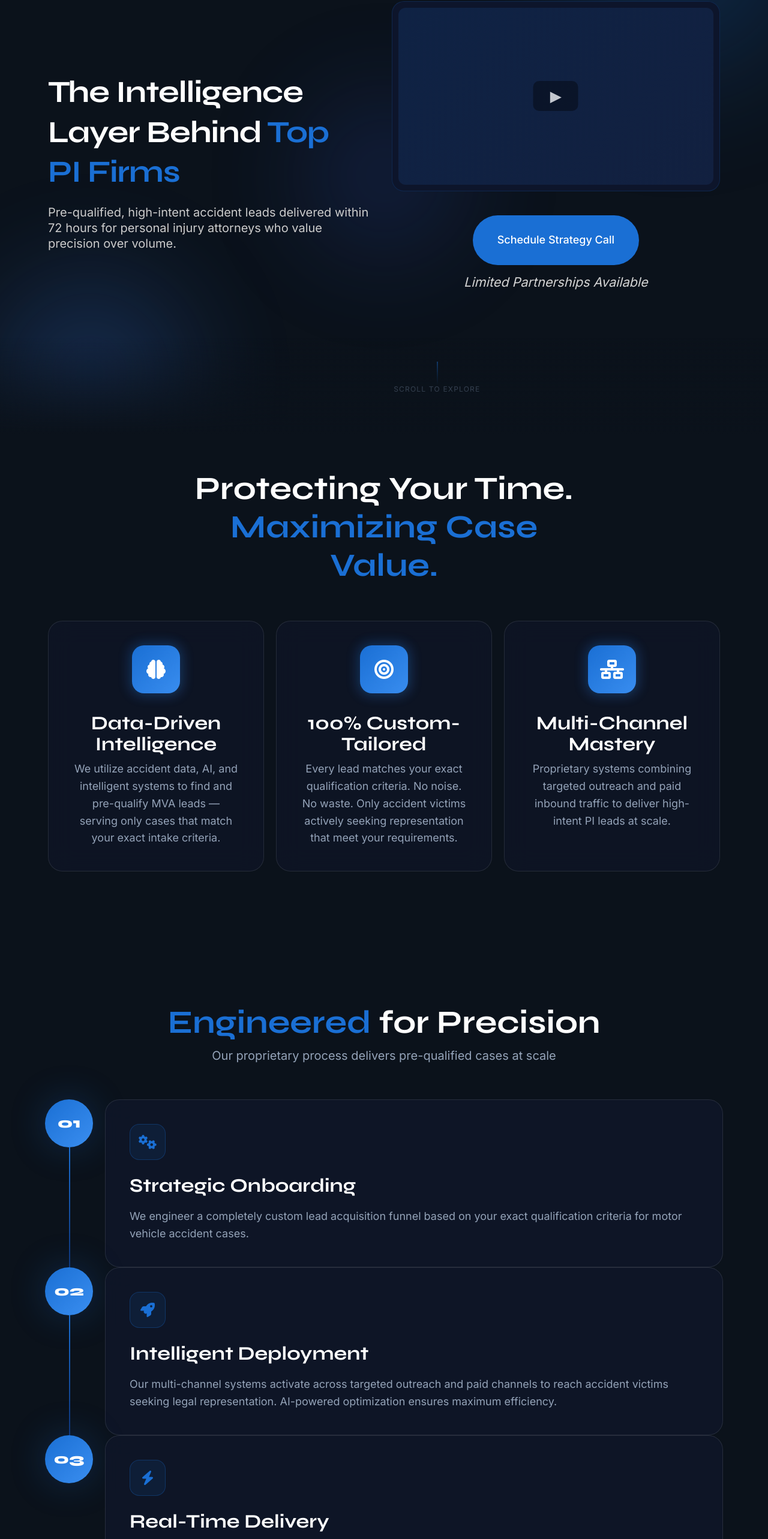
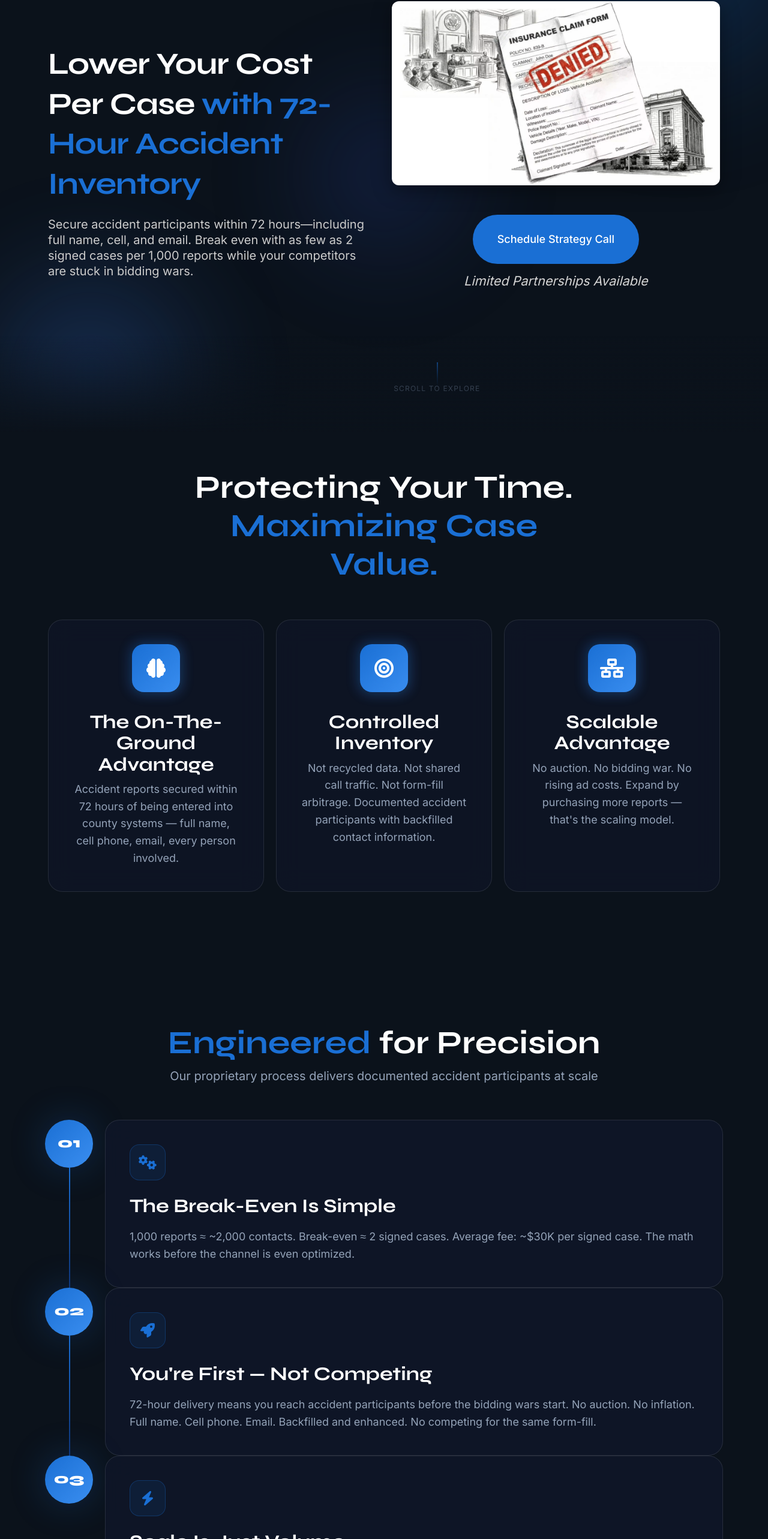
Before and after one commit to PredictionMarketing/cause72deploy, a plain HTML site: page index.html in a window 1280 px wide. Shown: the part 234-2800 px from the top of the page at 60% size. Drawn offline with nearby package versions, Linux system fonts and the light colour scheme.

Commit message:
rebrand: apply copy updates + swap video placeholder for c72mva.png hero image
Copy changes (from COPY_UPDATES_c72.md):
- Nav: 'Schedule Strategy Call' -> 'Check Zip Availability'
- Hero H1: 'The Intelligence Layer Behind Top PI Firms' -> 'Lower Your Cost Per Case / with 72-Hour Accident Inventory'
- Hero subtext: 72-hour break-even copy (2 signed cases / 1,000 reports)
- Hero image: video-frame placeholder -> assets/c72mva.png (DENIED insurance claim + courtroom)
- Card 1: 'Data-Driven Intelligence' -> 'The On-The-Ground Advantage'
- Card 2: '100% Custom-Tailored' -> 'Controlled Inventory'
- Card 3: 'Multi-Channel Mastery' -> 'Scalable Advantage'
- Process subtitle: 'pre-qualified cases' -> 'documented accident participants'
- Step 01: 'Strategic Onboarding' -> 'The Break-Even Is Simple' (math copy)
- Step 02: 'Intelligent Deployment' -> 'You're First - Not Competing'
- Step 03: 'Real-Time Delivery' -> 'Scale Is Just Volume'
- Partner Card 2: 'Quality Over Quantity' -> 'PE-Backed Platforms'
- Partner Card 3: 'Ready to Scale with Precision' -> 'Legal Funding Companies'

```diff
--- a/index.html
+++ b/index.html
@@ -1212,7 +1212,7 @@
                 </a>
             </div>
             <div class="header-cta-col desktop-only">
-                <a href="schedule-call" class="cta-btn-nav">Schedule Strategy Call</a>
+                <a href="schedule-call" class="cta-btn-nav">Check Zip Availability</a>
             </div>
         </div>
     </header>
@@ -1234,20 +1234,22 @@
                 <div class="hero-left animate-left">
                     <h1 class="hero-headline">
                         <strong>
-                            <span class="white">The Intelligence Layer Behind </span>
-                            <span class="accent">Top PI Firms</span>
+                            <span class="white">Lower Your Cost Per Case </span>
+                            <span class="accent">with 72-Hour Accident Inventory</span>
                         </strong>
                     </h1>
                     <p class="hero-subtext">
-                        Pre-qualified, high-intent accident leads delivered within 72 hours for personal injury
-                        attorneys who value precision over volume.
+                        Secure accident participants within 72 hours—including full name, cell, and email. Break even
+                        with as few as 2 signed cases per 1,000 reports while your competitors are stuck in bidding
+                        wars.
                     </p>
                 </div>
 
                 <!-- Right Column: Video + CTA -->
                 <div class="hero-right animate-right">
-                    <div class="video-frame">
-                        <div class="video-placeholder"></div>
+                    <div class="hero-image-frame">
+                        <img src="assets/c72mva.png" alt="Insurance claim denied — accident victims need representation"
+                            style="width:100%;border-radius:12px;box-shadow:0 8px 32px rgba(0,0,0,0.4);">
                     </div>
 
                     <div class="hero-cta-wrapper">
@@ -1284,27 +1286,27 @@
                     <div class="value-icon">
                         <i class="fas fa-brain"></i>
                     </div>
-                    <h3>Data-Driven Intelligence</h3>
-                    <p>We utilize accident data, AI, and intelligent systems to find and pre-qualify MVA leads — serving
-                        only cases that match your exact intake criteria.</p>
+                    <h3>The On-The-Ground Advantage</h3>
+                    <p>Accident reports secured within 72 hours of being entered into county systems — full name, cell
+                        phone, email, every person involved.</p>
                 </div>
 
                 <div class="glass-card animate-up">
                     <div class="value-icon">
                         <i class="fas fa-bullseye"></i>
                     </div>
-                    <h3>100% Custom-Tailored</h3>
-                    <p>Every lead matches your exact qualification criteria. No noise. No waste. Only accident victims
-                        actively seeking representation that meet your requirements.</p>
+                    <h3>Controlled Inventory</h3>
+                    <p>Not recycled data. Not shared call traffic. Not form-fill arbitrage. Documented accident
+                        participants with backfilled contact information.</p>
                 </div>
 
                 <div class="glass-card animate-up">
                     <div class="value-icon">
                         <i class="fas fa-network-wired"></i>
                     </div>
-                    <h3>Multi-Channel Mastery</h3>
-                    <p>Proprietary systems combining targeted outreach and paid inbound traffic to deliver high-intent
-                        PI leads at scale.</p>
+                    <h3>Scalable Advantage</h3>
+                    <p>No auction. No bidding war. No rising ad costs. Expand by purchasing more reports — that's the
+                        scaling model.</p>
                 </div>
             </div>
         </div>
@@ -1320,7 +1322,7 @@
                     <span class="accent">Engineered</span>
                     <span class="white"> for Precision</span>
                 </h2>
-                <p class="subtitle">Our proprietary process delivers pre-qualified cases at scale</p>
+                <p class="subtitle">Our proprietary process delivers documented accident participants at scale</p>
             </div>
         </div>
     </section>
@@ -1336,9 +1338,9 @@
                     <div class="step-icon">
                         <i class="fas fa-cogs"></i>
                     </div>
-                    <h3>Strategic Onboarding</h3>
-                    <p>We engineer a completely custom lead acquisition funnel based on your exact qualification
-                        criteria for motor vehicle accident cases.</p>
+                    <h3>The Break-Even Is Simple</h3>
+                    <p>1,000 reports ≈ ~2,000 contacts. Break-even ≈ 2 signed cases. Average fee: ~$30K per signed case.
+                        The math works before the channel is even optimized.</p>
                 </div>
             </div>
 
@@ -1348,9 +1350,10 @@
                     <div class="step-icon">
                         <i class="fas fa-rocket"></i>
                     </div>
-                    <h3>Intelligent Deployment</h3>
-                    <p>Our multi-channel systems activate across targeted outreach and paid channels to reach accident
-                        victims seeking legal representation. AI-powered optimization ensures maximum efficiency.</p>
+                    <h3>You're First — Not Competing</h3>
+                    <p>72-hour delivery means you reach accident participants before the bidding wars start. No auction.
+                        No inflation. Full name. Cell phone. Email. Backfilled and enhanced. No competing for the same
+                        form-fill.</p>
                 </div>
             </div>
 
@@ -1360,9 +1363,9 @@
                     <div class="step-icon">
                         <i class="fas fa-bolt"></i>
                     </div>
-                    <h3>Real-Time Delivery</h3>
-                    <p>Pre-qualified MVA leads delivered instantly to your CRM, shared sheets, with text + email alerts.
-                        Speed to lead optimized for conversion.</p>
+                    <h3>Scale Is Just Volume</h3>
+                    <p>No new infrastructure. No new team. Plug into your existing intake and call operations. Expand
+                        simply by purchasing more reports. Geographic allocation. Fixed pricing. First-come.</p>
                 </div>
             </div>
         </div>
@@ -1400,9 +1403,9 @@
                             <i class="fas fa-gem"></i>
                         </div>
                     </div>
-                    <h3>Quality Over Quantity</h3>
-                    <p>Firms that prioritize high-intent, qualified leads over volume metrics and understand strategic
-                        value.</p>
+                    <h3>PE-Backed Platforms</h3>
+                    <p>Case acquisition platforms with growth mandates that prioritize predictable math and capital
+                        deployment over auction-driven volatility.</p>
                 </div>
 
                 <div class="partnership-card animate-up">
@@ -1411,9 +1414,9 @@
                             <i class="fas fa-crosshairs"></i>
                         </div>
                     </div>
-                    <h3>Ready to Scale with Precision</h3>
-                    <p>Teams prepared to sign more cases faster while maintaining quality standards through intelligent
-                        lead qualification systems.</p>
+                    <h3>Legal Funding Companies</h3>
+                    <p>Organizations deploying capital into case flow that need early access to accident participants
+                        before competitive saturation.</p>
                 </div>
             </div>
         </div>
```
Also changed, not shown: assets/c72mva.png (added), 1 other file.
